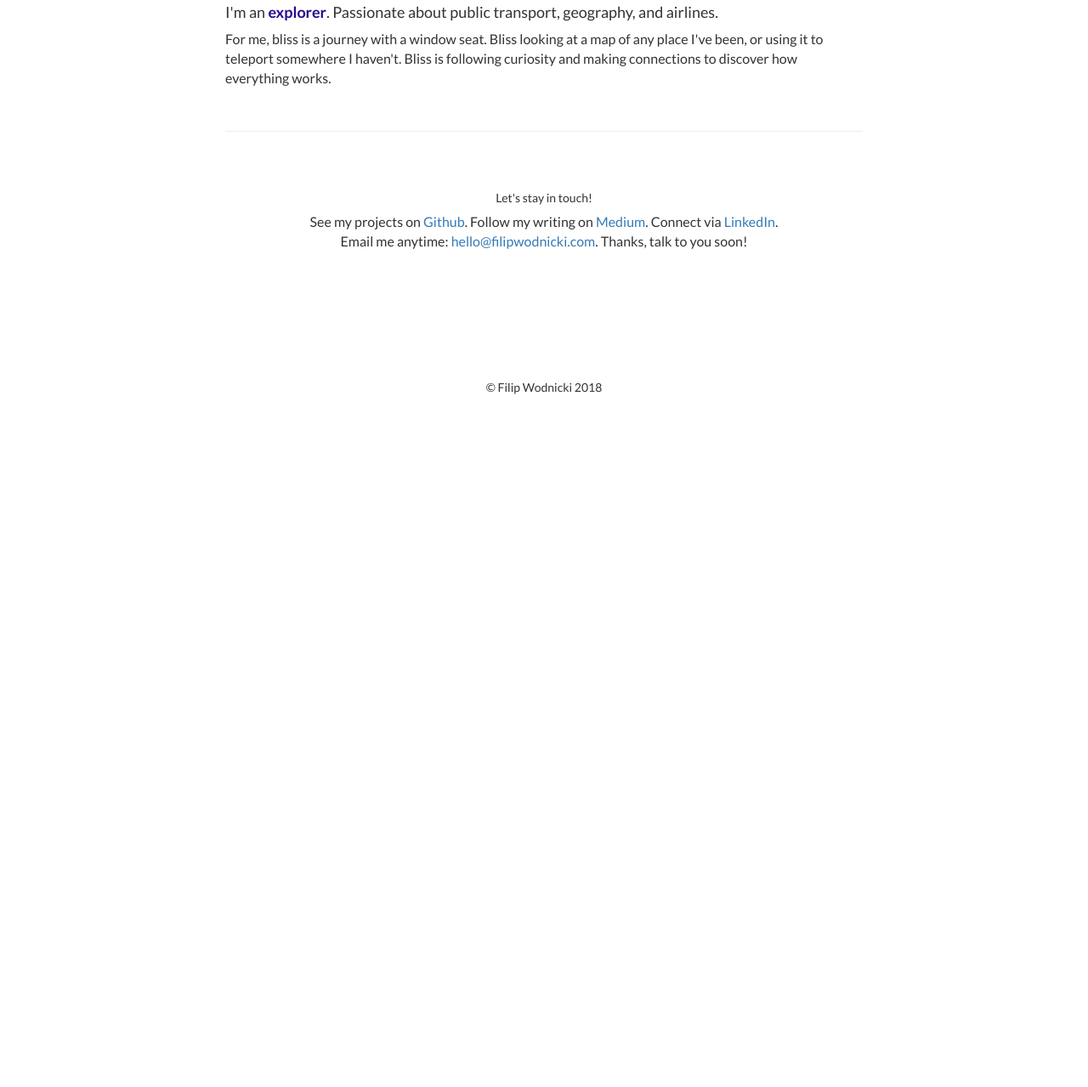
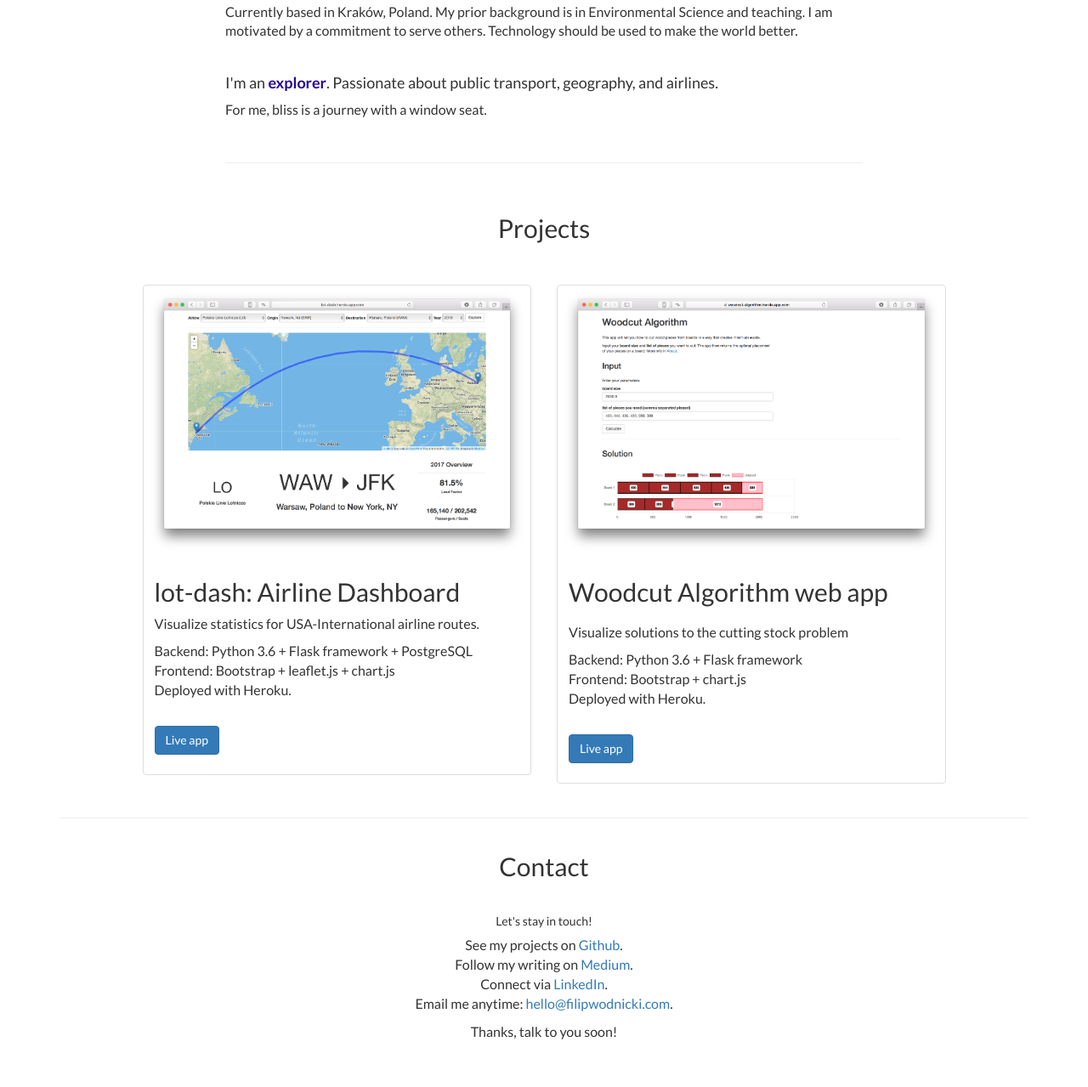
Before and after one commit to filipwodnicki/filipwodnicki, a plain HTML site: page index.html in a window 1280 px wide. Shown: the part 755-2034 px from the top of the page at 85% size. Before the commit the page ends 1221 px from the top, so only its background shows below. Drawn offline with nearby package versions, Linux system fonts and the light colour scheme.

Commit message:
Expand Portfolio to include Projects and Contact

```diff
--- a/index.html
+++ b/index.html
@@ -5,6 +5,8 @@
 	    <meta charset="utf-8">
 	    <meta name="viewport" content="width=device-width, initial-scale=1.0">
 	    <link rel="stylesheet" href="styles.css" type="text/css">
+	    <!-- <link rel="stylesheet" href="https://stackpath.bootstrapcdn.com/bootstrap/4.1.3/css/bootstrap.min.css" integrity="sha384-MCw98/SFnGE8fJT3GXwEOngsV7Zt27NXFoaoApmYm81iuXoPkFOJwJ8ERdknLPMO" crossorigin="anonymous"> -->
+
 	    <link rel="stylesheet" href="https://maxcdn.bootstrapcdn.com/bootstrap/3.3.7/css/bootstrap.min.css" integrity="sha384-BVYiiSIFeK1dGmJRAkycuHAHRg32OmUcww7on3RYdg4Va+PmSTsz/K68vbdEjh4u" crossorigin="anonymous">
 		<link href='https://fonts.googleapis.com/css?family=Lato:regular,bold,black' rel='stylesheet' type='text/css'>
 		<title>Filip Wodnicki</title>
@@ -39,6 +41,8 @@
 					<br>
 					<hr>
 					<br>
+					<h2 class="text-center" id="aboutme">About Me</h2>
+					<br>
 					<h4>I'm a <strong>programmer</strong>. I use Python for data analytics.</h4>
 					<p>I earned a Computer Science degree from UNC-Chapel Hill in 2017. I especially loved studying databases, theory of computation, and cloud computing. Most recently, I built <a href="https://woodcut-algorithm.herokuapp.com">Woodcut Algorithm</a> with Flask + Python backend to solve the cutting stock problem. See my other projects on <a href="https://github.com/filipwodnicki">Github</a>.</p>
 					<br>
@@ -46,19 +50,73 @@
 					<p>Currently based in Kraków, Poland. My prior background is in Environmental Science and teaching. I am motivated by a commitment to serve others. Technology should be used to make the world better. </p>
 					<br>
 					<h4>I'm an <strong>explorer</strong>. Passionate about public transport, geography, and airlines.</h4>
-					<p>For me, bliss is a journey with a window seat. Bliss looking at a map of any place I've been, or using it to teleport somewhere I haven't. Bliss is following curiosity and making connections to discover how everything works.</p>
+					<p>For me, bliss is a journey with a window seat.</p>
 					<br>
 					<hr>
-					<br>
-					<br>
+				</div>
+			</div>
+			<br>
+			<div class="row" id="projects">
+				<div class= "col-md-8 col-md-offset-2">
+					<h2 class="text-center">Projects</h2>
+				</div>
+			</div>
+
+			<br>
+			<br>
+
+			<div class="row">
+				<!-- <div class="col-xs-6 col-md-4 col-md-offset-2"> -->
+				<div class="col-md-5 col-md-offset-1">
+					<div class="thumbnail">
+						<a href="https://lot-dash.herokuapp.com" target="_blank">
+							<img src="lot-dash.png" alt="LOT Polish Airlines USA-International Routes Dashboard 1990-2018">
+						</a>
+						<div class="caption">
+							<h2>lot-dash: Airline Dashboard</h2>
+							<p>Visualize statistics for USA-International airline routes.</p>
+							<p>Backend: Python 3.6 + Flask framework + PostgreSQL<br>Frontend: Bootstrap + leaflet.js + chart.js<br>Deployed with Heroku.</p>
+							<br>
+							<p><a href="https://lot-dash.herokuapp.com" class="btn btn-primary" role="button">Live app</a>
+							</p>
+						</div>
+					</div>
+				</div>
+				<div class="col-md-5">
+					<div class="thumbnail">
+						<a href="https://woodcut-algorithm.herokuapp.com" target="_blank">
+							<img src="woodcut-algorithm.png" alt="Woodcut Algorithm an app to visualize solutions to the Cutting Stock Problem">
+						</a>
+						<div class="caption">
+							<h2>Woodcut Algorithm web app</h2>
+							<h3></h3>
+							<p>Visualize solutions to the cutting stock problem</p>
+							<p>Backend: Python 3.6 + Flask framework<br>Frontend: Bootstrap + chart.js<br>Deployed with Heroku.</p>
+							<br>
+							<p><a href="https://lot-dash.herokuapp.com" class="btn btn-primary" role="button">Live app</a>
+							</p>
+						</div>
+					</div>
+				</div>
+
+			</div>
+
+			<hr>
+			<div class="row">
+				<div class= "col-md-8 col-md-offset-2">
+					<h2 class="text-center">Contact</h2>
+				</div>
+			</div>
+			<br>
+			<div class="row">
+				<div class= "col-md-8 col-md-offset-2">
 					<h5 class="text-center">Let's stay in touch!</h5>
-					<p class="text-center">See my projects on <a href="https://github.com/filipwodnicki">Github</a>.  Follow my writing on <a href="https://medium.com/@filipwodnicki">Medium</a>.  Connect via <a href="https://www.linkedin.com/in/filip-wodnicki/">LinkedIn</a>.<br>Email me anytime: <a href="mailto:hello@filipwodnicki.com">hello@filipwodnicki.com</a>. Thanks, talk to you soon!</p>
+					<p class="text-center">See my projects on <a href="https://github.com/filipwodnicki">Github</a>.<br>  Follow my writing on <a href="https://medium.com/@filipwodnicki">Medium</a>.<br>Connect via <a href="https://www.linkedin.com/in/filip-wodnicki/">LinkedIn</a>.<br>Email me anytime: <a href="mailto:hello@filipwodnicki.com">hello@filipwodnicki.com</a>.</p>
+					<p  class="text-center">Thanks, talk to you soon!</p>
 					<br>
 					<br>
 				</div>
 			</div>
-			<br>
-			<br>
 			<br>
 			<br>
 			<br>
@@ -70,5 +128,7 @@
 		</div>
 
 	</body>
-
+	<!-- <script src="https://code.jquery.com/jquery-3.3.1.slim.min.js" integrity="sha384-q8i/X+965DzO0rT7abK41JStQIAqVgRVzpbzo5smXKp4YfRvH+8abtTE1Pi6jizo" crossorigin="anonymous"></script>
+	<script src="https://cdnjs.cloudflare.com/ajax/libs/popper.js/1.14.3/umd/popper.min.js" integrity="sha384-ZMP7rVo3mIykV+2+9J3UJ46jBk0WLaUAdn689aCwoqbBJiSnjAK/l8WvCWPIPm49" crossorigin="anonymous"></script>
+	<script src="https://stackpath.bootstrapcdn.com/bootstrap/4.1.3/js/bootstrap.min.js" integrity="sha384-ChfqqxuZUCnJSK3+MXmPNIyE6ZbWh2IMqE241rYiqJxyMiZ6OW/JmZQ5stwEULTy" crossorigin="anonymous"></script> -->
 </html>
```
Also changed, not shown: Screens/Screenshot 2018-09-18 15.46.26.png (added), Screens/Screenshot 2018-09-18 15.47.23.png (added), Screens/Screenshot 2018-09-18 15.48.10.png (added), Screens/Screenshot 2018-09-18 16.04.55.png (added), Screens/Screenshot 2018-09-18 16.05.49.png (added), Screens/Screenshot 2018-09-18 16.06.52.png (added), Screens/woodcut-algorithm.png (added), lot-dash.png (added), woodcut-algorithm.png (added), 1 other file.
